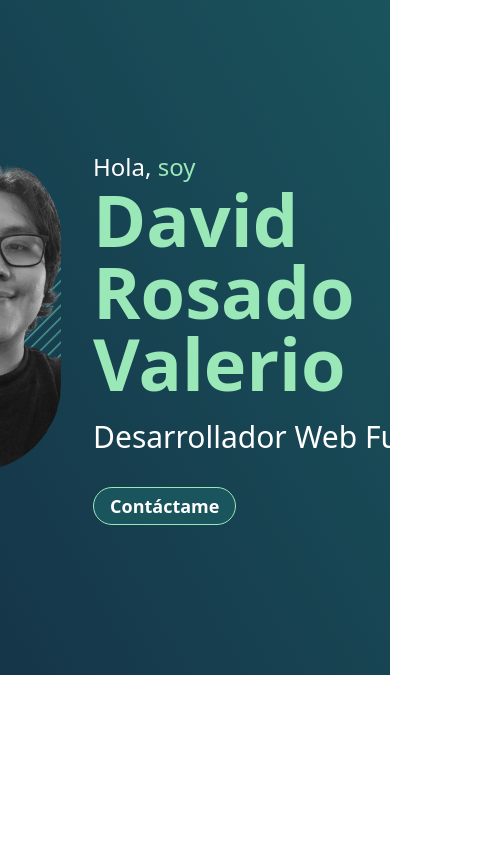
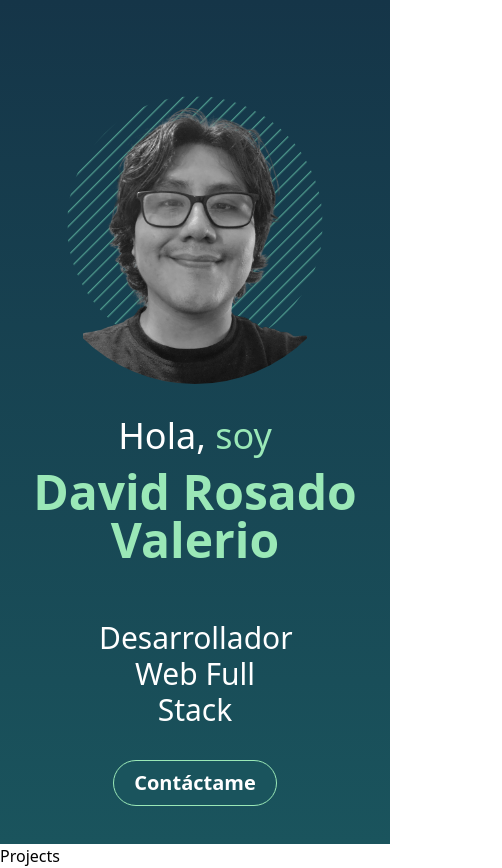
Before and after one commit to david-rosval/my-portfolio-website, a React (Vite) app: page / in a window 390 px wide. Shown: the whole page, 502 px wide, since content can reach past the window. Before the commit the page ends 844 px from the top, so only its background shows below. Built offline with nearby package versions, Linux system fonts and the light colour scheme.

Commit message:
hero responsive

```diff
--- a/src/App.tsx
+++ b/src/App.tsx
@@ -1,10 +1,12 @@
 import Hero from "./components/Hero"
+import Projects from "./components/Projects"
 
 function App() {
 
   return (
     <div className="">
       <Hero />
+      <Projects />
     </div>
   )
 }
--- a/src/components/ContactMeButton.tsx
+++ b/src/components/ContactMeButton.tsx
@@ -1,8 +1,8 @@
 
 export default function ContactMeButton() {
   return (
-    <button className="bg-palette-1 px-4 py-1 rounded-full text-white text-lg font-semibold border border-palette-4">
+    <a href="mailto:rosadovalerio.d@gmail.com" className="bg-palette-1 px-5 py-2 rounded-full text-white text-xl font-semibold border border-palette-4">
       Contáctame
-    </button>
+    </a>
   )
 }
--- a/src/components/Hero.tsx
+++ b/src/components/Hero.tsx
@@ -5,16 +5,16 @@ import ProfilePhoto from './ProfilePhoto'
 
 export default function Hero() {
   return (
-    <div className='bg-gradient-to-tr from-palette-3 to-palette-1 h-[80dvh] flex justify-center items-center'>
-      <div className='flex gap-8'>
+    <div className='bg-gradient-to-b from-palette-3 to-palette-1 h-dvh flex justify-center lg:items-center lg:p-0 p-5 pt-16'>
+      <div className='flex flex-col lg:flex-row gap-8 items-center'>
         <ProfilePhoto />
         <div className='flex flex-col gap-8 justify-center'>
-          <h1>
-            <p className='text-white text-2xl'>Hola, <span className='text-palette-4'>soy</span></p>
-            <p className='text-palette-4 text-7xl font-bold'>David Rosado Valerio</p>
-            <p className='text-white text-3xl pt-5'>Desarrollador Web Full Stack</p>
+          <h1 className='text-center lg:text-left flex flex-col items-center lg:items-start'>
+            <p className='text-white text-4xl'>Hola, <span className='text-palette-4'>soy</span></p>
+            <p className='text-palette-4 lg:text-7xl text-5xl font-bold lg:mt-2 mt-3'>David Rosado Valerio</p>
+            <p className='text-white text-3xl lg:pt-5 pt-14 lg:w-full w-48'>Desarrollador Web Full Stack</p>
           </h1>
-          <div>
+          <div className='flex justify-center lg:justify-start'>
             <ContactMeButton />
           </div>
         </div>
--- a/src/components/LinePatternBackground.tsx
+++ b/src/components/LinePatternBackground.tsx
@@ -10,8 +10,8 @@ export default function LinePatternBackground() {
         <defs>
           <pattern
             id="pattern"
-            width="3"
-            height="3"
+            width="4"
+            height="4"
             patternUnits="userSpaceOnUse"
             patternTransform="rotate(45)"
           >
--- /dev/null
+++ b/src/components/NavBar.tsx
@@ -0,0 +1,20 @@
+export default function NavBar() {
+  return (
+    <nav className="flex w-full fixed left-0 z-10 py-5">
+      <ul className="flex mx-auto  gap-10 text-white text-lg font-semibold">
+        <li className="">
+          <a href="">Experiencia</a>
+        </li>
+        <li className="">
+          <a href="">Proyectos</a>
+        </li>
+        <li className="">
+          <a href="">Sobre mí</a>
+        </li>
+        <li className="">
+          <a href="">Contacto</a>
+        </li>
+      </ul>
+    </nav>
+  )
+}
--- a/src/components/ProfilePhoto.tsx
+++ b/src/components/ProfilePhoto.tsx
@@ -4,7 +4,7 @@ export default function ProfilePhoto() {
   return (
     <div className="size-80  rounded-full overflow-hidden flex justify-center items-center relative">
       <img className="w-56 h-80 object-cover object-[0%_-120%] z-10 grayscale" src="/profile.png" alt="profile" />
-      <div className="absolute size-72 rounded-full p-3 flex justify-center items-center  overflow-hidden">
+      <div className="absolute size-64 rounded-full p-3 flex justify-center items-center  overflow-hidden">
         <LinePatternBackground />
       </div>
     </div>
--- /dev/null
+++ b/src/components/Projects.tsx
@@ -0,0 +1,6 @@
+
+export default function Projects() {
+  return (
+    <div>Projects</div>
+  )
+}
```
